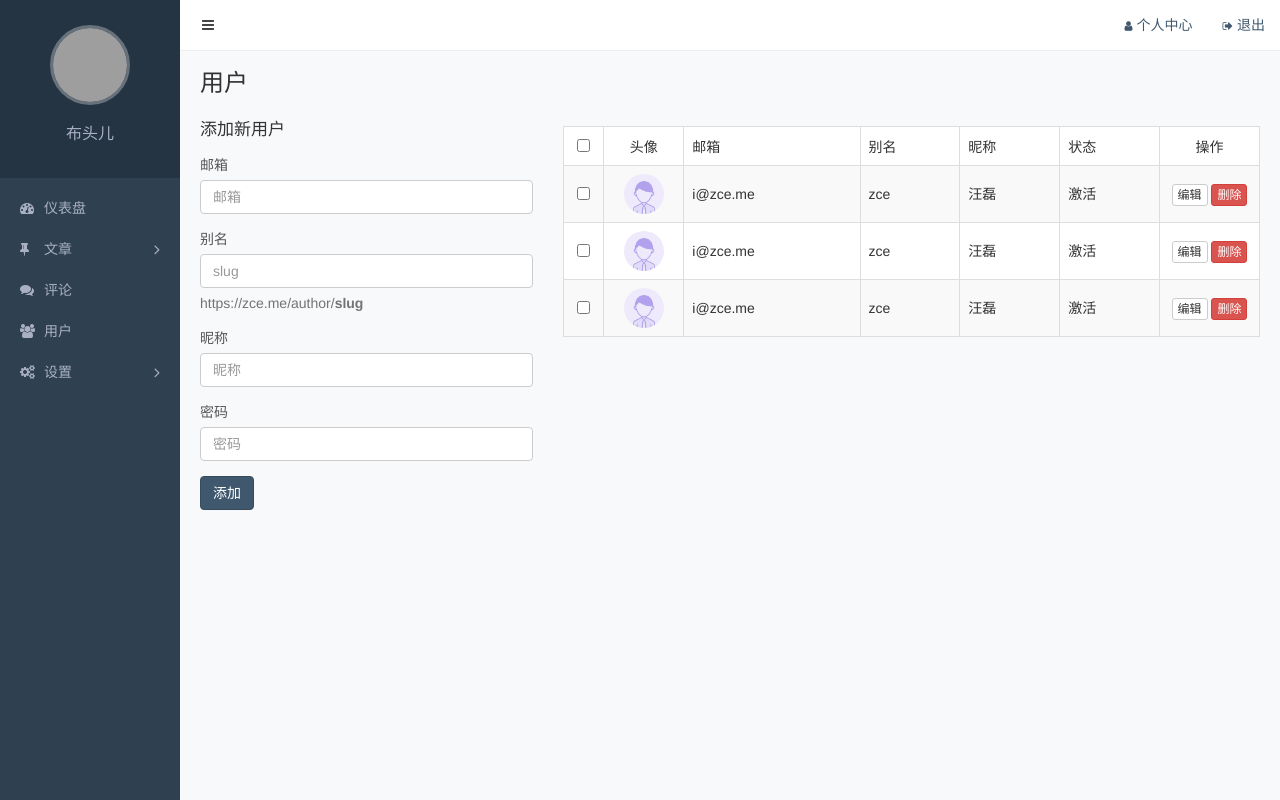
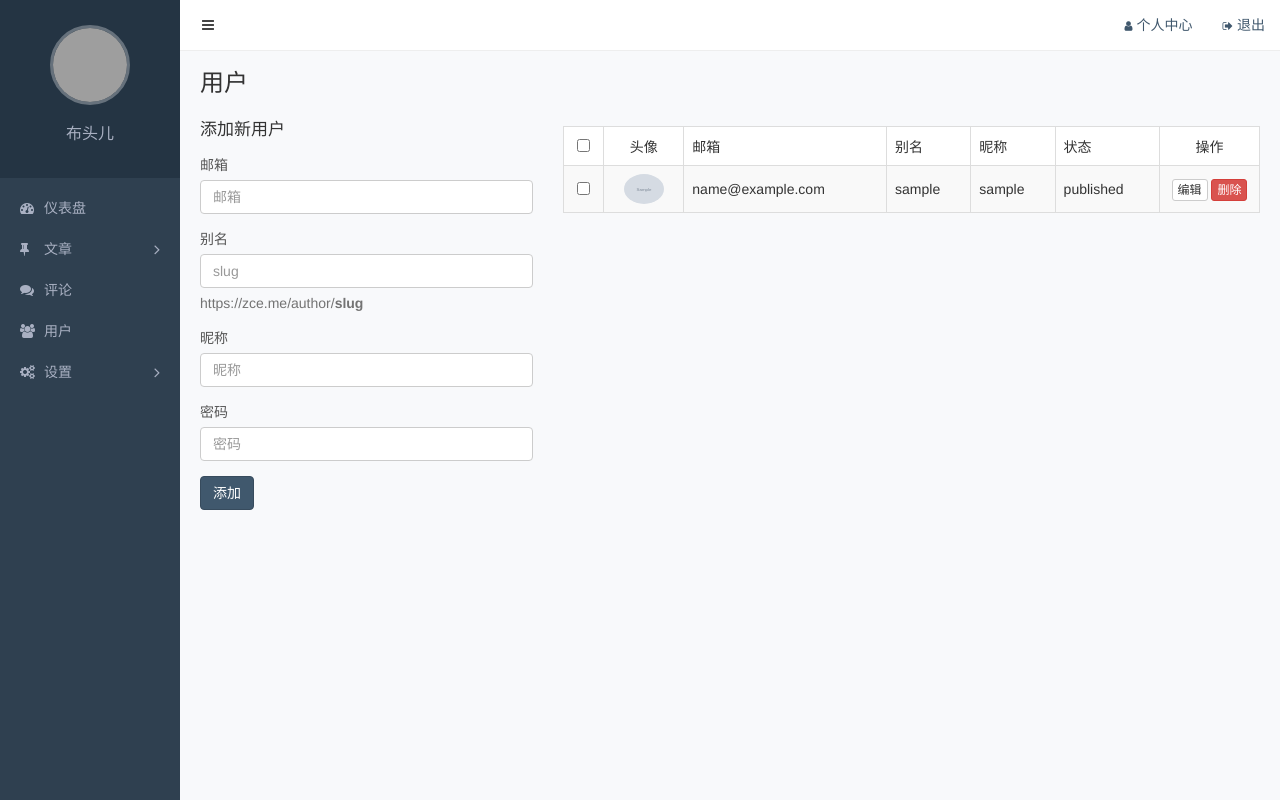
Before and after one commit to SuperJane123/albx_case, a Node server app: template views/admin/users.ejs in a window 1280 px wide. Run offline with Node 20, Linux system fonts and the light colour scheme; the template is opened without the code that fills it: most values are stand-ins (such as "Sample title", 1, 10 or a date in 2020); grey boxes marked "Sample" are stand-in pictures; some libraries are stand-ins or nearby versions; grey boxes are pictures that could not be loaded.

Commit message:
20-用户页面实现获取所有用户数据

```diff
--- a/controllers/optionsController.js
+++ b/controllers/optionsController.js
@@ -43,10 +43,10 @@ exports.addNewMenu = (req,res)=>{
 // 实现导航栏的删除功能
 exports.deleteMenu = (req,res)=>{
 
-    let title = req.query.title;
-    console.log(req.query);
+    let index = req.query.index;
+    console.log(index);
     // 调用数据模块
-    optionsModel.deleteMenu(title,(err,result)=>{
+    optionsModel.deleteMenu(index,(err,result)=>{
         if(err){
             res.json({code: 400,msg: "删除失败"})
         }else{
--- a/controllers/userController.js
+++ b/controllers/userController.js
@@ -2,6 +2,7 @@
 const userModel = require('../models/usreModel.js');
 
 
+// 处理登陆验证
 exports.login = function(req,res){
     // 获取请求数据
     let data = req.body;
@@ -31,3 +32,37 @@ exports.login = function(req,res){
         }
     });
 }
+
+
+
+// 实现获取所有用户数据
+exports.getAllUser = (req,res)=>{
+    userModel.getAllUser((err,result)=>{
+        if(err){
+            res.json({code: 400,msg: "获取数据失败"})
+        }else{
+            res.json({code: 200,msg: "获取数据成功",data:result})
+        }
+    })
+};
+
+
+
+
+
+// 处理添加新用户
+exports.addNewUser = (req,res)=>{
+    let data = req.body;
+    console.log(data);
+    data.id = null;
+    data.avatar = "/uploads/avatar.jpg";
+    data.status = "activated";
+    // 读取数据模块
+    userModel.addNewUser(data,err=>{
+        if(err){
+            res.json({code: 400,msg: "添加失败"})
+        }else{
+            res.json({code: 200,msg: "添加成功"})
+        }
+    })
+}
--- a/views/admin/nav-menus.ejs
+++ b/views/admin/nav-menus.ejs
@@ -69,14 +69,14 @@
 <script src="../../assets/js/menu.js"></script>
 <script type="text/template" id="Tempmenu">
 
-  {{each data as value }}
+  {{each data as value index}}
     <tr>
      <td class="text-center"><input type="checkbox"></td>
      <td><i class="fa fa-glass"></i>{{value.text}}</td>
      <td>{{value.title}}</td>
      <td>{{value.link}}</td>
      <td class="text-center">
-     <a href="javascript:;" class="btn btn-danger btn-xs btn-del" data-title={{value.title}}>删除</a>
+     <a href="javascript:;" class="btn btn-danger btn-xs btn-del" data-index={{index}}>删除</a>
      </td>
    </tr>
 
--- a/views/admin/users.ejs
+++ b/views/admin/users.ejs
@@ -13,9 +13,9 @@
         <h1>用户</h1>
       </div>
       <!-- 有错误信息时展示 -->
-      <!-- <div class="alert alert-danger">
-        <strong>错误！</strong>发生XXX错误
-      </div> -->
+      <div class="alert alert-danger" style="display:none">
+          <strong>提示！</strong><span>发生XXX错误</span>
+        </div>
       <div class="row">
         <div class="col-md-4">
           <form>
@@ -38,7 +38,7 @@
               <input id="password" class="form-control" name="password" type="text" placeholder="密码">
             </div>
             <div class="form-group">
-              <button class="btn btn-primary" type="submit">添加</button>
+              <input class="btn btn-primary btn-add" type="button" value="添加">
             </div>
           </form>
         </div>
@@ -60,42 +60,8 @@
               </tr>
             </thead>
             <tbody>
-              <tr>
-                <td class="text-center"><input type="checkbox"></td>
-                <td class="text-center"><img class="avatar" src="../assets/img/default.png"></td>
-                <td>i@zce.me</td>
-                <td>zce</td>
-                <td>汪磊</td>
-                <td>激活</td>
-                <td class="text-center">
-                  <a href="post-add.php" class="btn btn-default btn-xs">编辑</a>
-                  <a href="javascript:;" class="btn btn-danger btn-xs">删除</a>
-                </td>
-              </tr>
-              <tr>
-                <td class="text-center"><input type="checkbox"></td>
-                <td class="text-center"><img class="avatar" src="../assets/img/default.png"></td>
-                <td>i@zce.me</td>
-                <td>zce</td>
-                <td>汪磊</td>
-                <td>激活</td>
-                <td class="text-center">
-                  <a href="post-add.php" class="btn btn-default btn-xs">编辑</a>
-                  <a href="javascript:;" class="btn btn-danger btn-xs">删除</a>
-                </td>
-              </tr>
-              <tr>
-                <td class="text-center"><input type="checkbox"></td>
-                <td class="text-center"><img class="avatar" src="../assets/img/default.png"></td>
-                <td>i@zce.me</td>
-                <td>zce</td>
-                <td>汪磊</td>
-                <td>激活</td>
-                <td class="text-center">
-                  <a href="post-add.php" class="btn btn-default btn-xs">编辑</a>
-                  <a href="javascript:;" class="btn btn-danger btn-xs">删除</a>
-                </td>
-              </tr>
+
+
             </tbody>
           </table>
         </div>
@@ -107,6 +73,23 @@
 
 
 <%- include('./layouts/admin_footer.ejs'); %>
+<script src="../../assets//vendors/template/template.js"></script>
+<script src="../../assets/js/user.js"></script>
+<script type="text/template" id="Tempuser">
+{{each data as value}}
+<tr>
+    <td class="text-center"><input type="checkbox"></td>
+    <td class="text-center"><img class="avatar" src="{{value.avatar}}"></td>
+    <td>{{value.email}}</td>
+    <td>{{value.slug}}</td>
+    <td>{{value.nickname}}</td>
+    <td>{{value.status}}</td>
+    <td class="text-center">
+      <a href="post-add.php" class="btn btn-default btn-xs">编辑</a>
+      <a href="javascript:;" class="btn btn-danger btn-xs">删除</a>
+    </td>
+  </tr>
 
-</body>
-</html>
+
+{{/each}}
+</script>
```
Also changed, not shown: assets/js/menu.js (+4 -4 lines), assets/js/user.js (added, +64 -0 lines), models/optionsModel.js (+3 -7 lines), models/usreModel.js (+36 -10 lines), router.js (+7 -0 lines).
